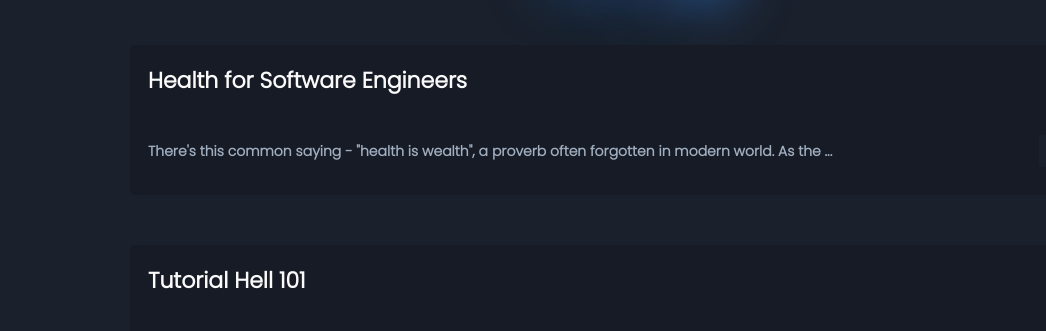
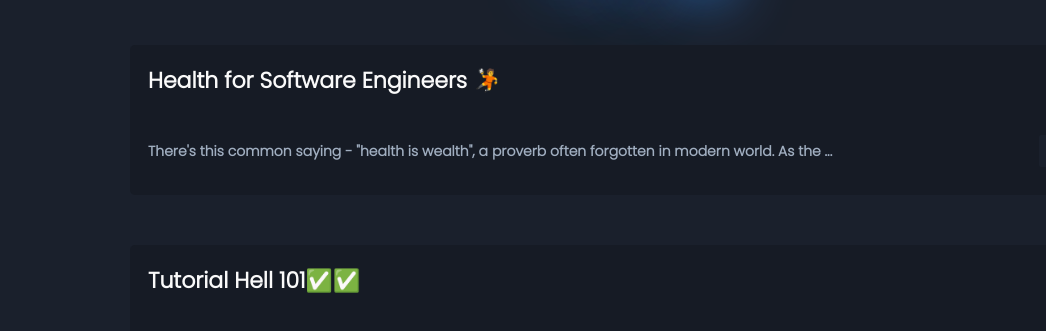
Before and after one commit to suryaraj1/My-Portfolio, a website: page blogs.html in a window 1280 px wide. Shown: the part 192-523 px from the top of the page, 0-1046 px from the left. Drawn offline with nearby package versions, Linux system fonts and the light colour scheme.

Commit message:
Fix blog headers

```diff
--- a/blogs.html
+++ b/blogs.html
@@ -46,7 +46,7 @@
       <div class="achievements_container bd-grid custom-grid">
         <div class="blog-wrapper">
           <div class="blog-heading-wrapper">
-            <p class="blog-heading">Health for Software Engineers</p>
+            <p class="blog-heading">Health for Software Engineers 🤾</p>
             <div class="blog-heading-img-wrapper">
               <img
                 src="https://res.cloudinary.com/practicaldev/image/fetch/s--R9qwOwpC--/c_limit%2Cf_auto%2Cfl_progressive%2Cq_auto%2Cw_880/https://thepracticaldev.s3.amazonaws.com/i/78hs31fax49uwy6kbxyw.png"
@@ -72,7 +72,7 @@
 
           <div class="blog-wrapper">
             <div class="blog-heading-wrapper">
-              <p class="blog-heading">Tutorial Hell 101</p>
+              <p class="blog-heading">Tutorial Hell 101✅✅</p>
               <div class="blog-heading-img-wrapper">
                 <img
                   src="https://res.cloudinary.com/practicaldev/image/fetch/s--R9qwOwpC--/c_limit%2Cf_auto%2Cfl_progressive%2Cq_auto%2Cw_880/https://thepracticaldev.s3.amazonaws.com/i/78hs31fax49uwy6kbxyw.png"
```
